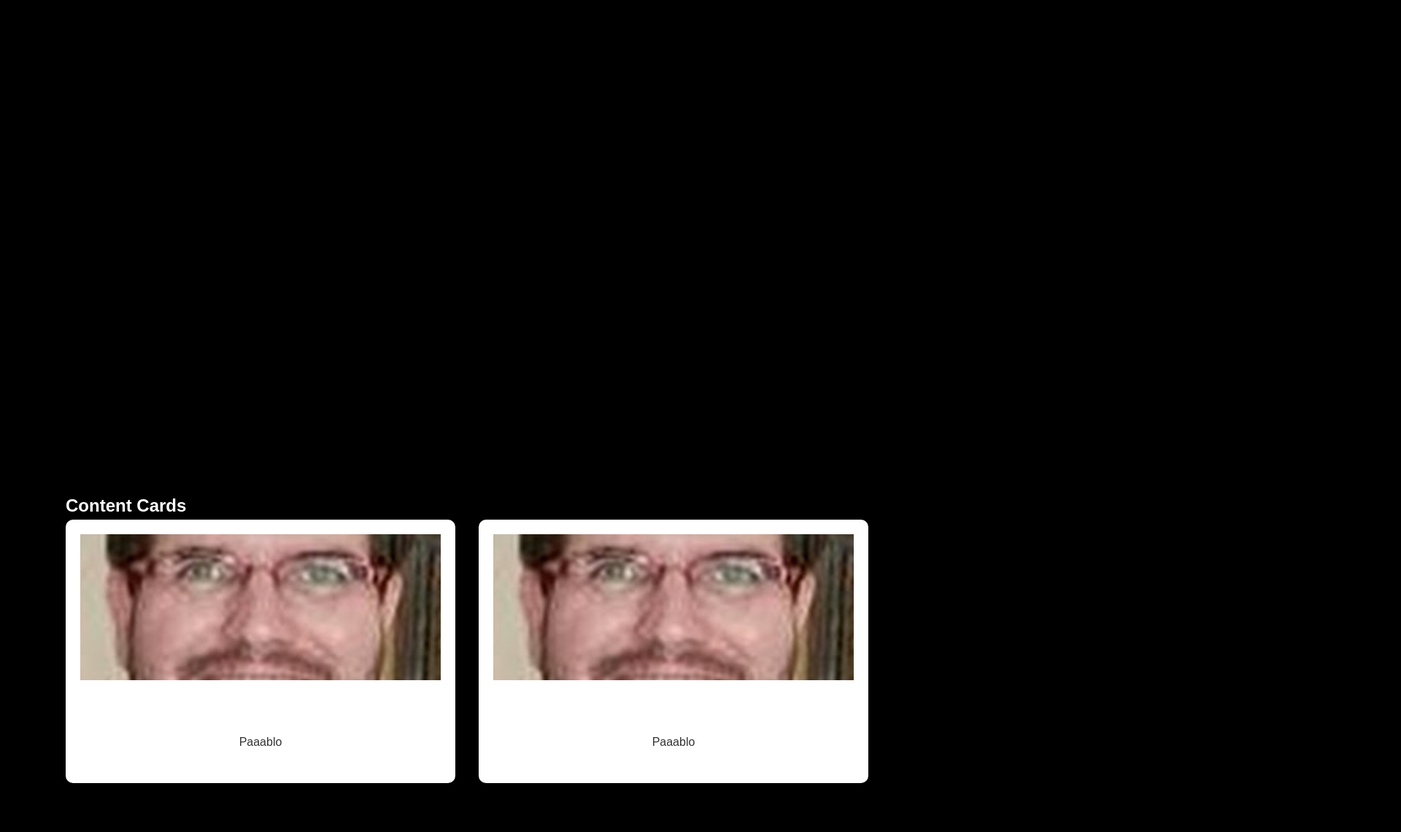
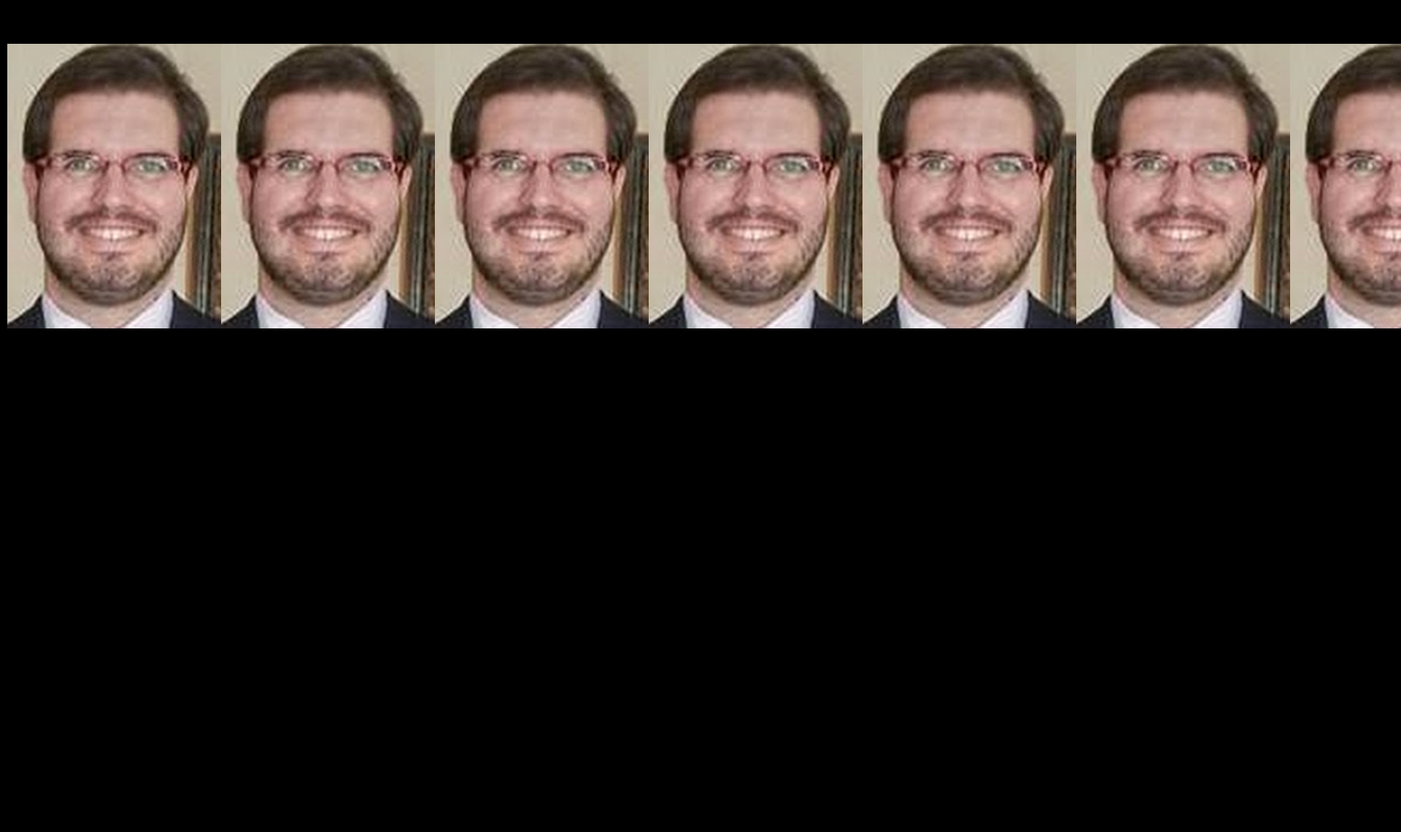
Before and after one commit to Juanelnieves/Portfolio, a plain HTML site: page index.html in a window 1280 px wide. Shown: the part 1358-2498 px from the top of the page at 73% size, 1920 px wide, since content can reach past the window. Drawn offline with nearby package versions, Linux system fonts and the light colour scheme.

Commit message:
barra lateral, form, galeria, smooth scroll, reestructuracion de la web

```diff
--- /dev/null
+++ b/barra-lateral.js
@@ -0,0 +1,25 @@
+const races = document.querySelector(".races");
+console.log(races.offsetWidth)
+
+function getScrollAmount() {
+	let racesWidth = races.scrollWidth;
+	return -(racesWidth - window.innerWidth);
+}
+
+const tween = gsap.to(races, {
+	x: getScrollAmount,
+	duration: 3,
+	ease: "none",
+});
+
+
+ScrollTrigger.create({
+	trigger:".racesWrapper",
+	start:"top 20%",
+	end: () => `+=${getScrollAmount() * -1}`,
+	pin:true,
+	animation:tween,
+	scrub:1,
+	invalidateOnRefresh:true,
+	markers:false //Activar a la hora de hacer modificaciones en la galeria de imagenes ya que nos dice los limites.
+})
--- a/index.html
+++ b/index.html
@@ -6,31 +6,24 @@
   <meta name="viewport" content="width=device-width, initial-scale=1.0">
   <title>Portfolio</title>
   <link rel="stylesheet" href="styles.css">
+  <script src="https://cdnjs.cloudflare.com/ajax/libs/gsap/3.5.1/gsap.min.js"></script>
+  <script src="https://cdnjs.cloudflare.com/ajax/libs/gsap/3.5.1/ScrollTrigger.min.js"></script>
+  <script src="https://cdn.jsdelivr.net/npm/locomotive-scroll@4.1.3/dist/locomotive-scroll.min.js"></script>
+
 </head>
 
 <body>
-  <div class="scroll-container-outer">
-    <div class="scroll-container-inner">
-
-      <script src="script.js"></script>
-      <div class="scroll-container-outer">
-        <div class="scroll-container-inner">
-        </div>
-      </div>
-
   <header id="home">
     <div class="animated-banner">
       <h2 class="left-title">I'm Web Designer</h2>
       <div class="placeholder-3d-image"></div>
       <h2 class="right-title">Juan Gonzalez</h2>
     </div>
+  </header>
 
-    </div>
-    </header>
   <section id="profile-section">
     <div id="profileImage"></div>
   </section>
-
 
   <section id="about" class="section profile-section">
     <div class="profile-image" id="profileImage">
@@ -41,27 +34,56 @@
     </div>
   </section>
 
-    <section id="content-cards">
-      <div class="container">
-        <h2>Content Cards</h2>
-        <div class="card-grid">
-          <div class="card">
-            <img src="pablo.jpg" alt="Card Image 1">
-            <div class="card-content">
-              <h3>Card Title 1</h3>
-              <p>Paaablo</p>
+
+  <div class="racesWrapper">
+    <div class="races">
+      <img src="pablo.jpg" alt="Card Image 2">
+      <img src="pablo.jpg" alt="Card Image 2">
+      <img src="pablo.jpg" alt="Card Image 2">
+      <img src="pablo.jpg" alt="Card Image 2">
+      <img src="pablo.jpg" alt="Card Image 2">
+      <img src="pablo.jpg" alt="Card Image 2">
+      <img src="pablo.jpg" alt="Card Image 2">
+      <img src="pablo.jpg" alt="Card Image 2">
+      <img src="pablo.jpg" alt="Card Image 2">
+      <img src="pablo.jpg" alt="Card Image 2">
+      <img src="pablo.jpg" alt="Card Image 2">
+      <img src="pablo.jpg" alt="Card Image 2">
+      <img src="pablo.jpg" alt="Card Image 2">
+      <img src="pablo.jpg" alt="Card Image 2">
+      <img src="pablo.jpg" alt="Card Image 2">
+      <img src="pablo.jpg" alt="Card Image 2">
+      <img src="pablo.jpg" alt="Card Image 2">
     </div>
   </div>
-          <div class="card">
-            <img src="pablo.jpg" alt="Card Image 2">
-            <div class="card-content">
-              <h3>Card Title 2</h3>
-              <p>Paaablo</p>
+
+
+  <form id="contact-form">
+    <div class="form-section">
+      <h2>Your Data</h2>
+      <div class="input-group">
+        <input type="text" id="name" name="name" required>
+        <label for="name">Name*</label>
+      </div>
+      <div class="input-group">
+        <input type="email" id="email" name="email" required>
+        <label for="email">Email*</label>
       </div>
     </div>
+    <div class="form-section">
+      <h2>You are interested in</h2>
+      <div class="input-group">
+        <button type="button">Work together</button>
+      </div>
+      <div class="input-group">
+        <button type="button">Hire a service</button>
       </div>
     </div>
-    </section>
+    <div class="form-section">
+      <button type="submit">Submit message</button>
+    </div>
+  </form>
+
 
   <footer class="footer">
     <div class="footer__progress-bar"></div>
@@ -78,13 +100,9 @@
       <div class="loading-bar"></div>
       <div id="loadingPercentage" class="loading-percentage">0%</div>
     </div>
-    </div>
 
 
-    <script src="script.js"></script>
-    <script src="https://cdn.jsdelivr.net/npm/gsap@3.10.4/dist/gsap.min.js"></script>
-  </div>
-
+    <script src="carga.js"></script>
+    <script src="barra-lateral.js"></script>
 </body>
-
 </html>
--- a/styles.css
+++ b/styles.css
@@ -16,6 +16,8 @@ body {
   color: #fff;
   font-family: 'Arial', sans-serif;
   line-height: 1.6;
+  overflow-x:hidden;
+	margin:0;
 }
 
 .container {
@@ -61,7 +63,7 @@ body {
   display: flex;
   align-items: center;
   justify-content: center;
-  min-height: 100vh;
+  min-height: 30vh;
   opacity: 0;
   transform: translateX(100%);
   transition: opacity 0.5s, transform 0.5s;
@@ -102,60 +104,77 @@ body {
   background-size: cover;
   border-radius: 100%;
   display: inline-block;
-  margin-bottom: 2rem;
+  margin-top: 1rem;
+  margin-bottom: 1rem;
 }
 
-/*Estilos cards */
+/*Estilos para contact form*/
 
-.card {
-  background: #fff;
-  padding: 20px;
-  text-align: center;
+#contact-form {
+  font-family: 'Arial', sans-serif;
+  color: #333;
+  max-width: 600px;
+  margin: 0 auto;
+  margin-top: 10vw;
+  margin-bottom: 10vw;
 }
 
-#content-cards {
-  padding: 4rem 0;
-  background: #000000;
+/* Styling form sections */
+.form-section {
+  margin-bottom: 20px;
 }
 
-.card-grid {
-  display: grid;
-  grid-template-columns: repeat(auto-fit, minmax(250px, 1fr));
-  gap: 2rem;
+/* Styling input fields */
+.input-group {
+  display: flex;
+  flex-direction: column;
 }
 
-.card {
-  background: #fff;
-  border-radius: 10px;
-  box-shadow: 0 4px 6px rgba(0, 0, 0, 0.1);
-  overflow: hidden;
-  transition: transform 0.3s ease-in-out;
+input[type="text"],
+input[type="email"],
+button[type="submit"] {
+  padding: 10px;
+  margin-bottom: 10px;
+  border: 1px solid #ddd;
+  border-radius: 4px;
 }
 
-.card:hover {
-  transform: translateY(-5px);
+input[type="text"]:focus,
+input[type="email"]:focus {
+  border-color: #007bff;
 }
 
-.card img {
-  width: 100%;
-  height: 200px;
-  object-fit: cover;
+/* Label styling */
+label {
+  margin-bottom: 5px;
+  font-weight: bold;
 }
 
-.card-content {
-  padding: 1.5rem;
+/* Button styling */
+button {
+  padding: 10px 20px;
+  border: none;
+  margin: 5px;
+  border-radius: 5px;
+  background-color: #007bff;
+  color: white;
+  cursor: pointer;
 }
 
-.card-content h3 {
-  margin-bottom: 0.5rem;
-  font-size: 1.25rem;
+button:hover {
+  background-color: #0056b3;
 }
 
-.card-content p {
-  font-size: 1rem;
-  color: #333;
-  line-height: 1.6;
+/* Submit button styling */
+button[type="submit"] {
+  background-color: #000000;
 }
+
+button[type="submit"]:hover {
+  background-color: #ffffff;
+  color: #000;
+}
+
 
 /*Estilos barra carga */
 .loading-overlay {
@@ -202,6 +221,16 @@ body {
   color: grey;
 }
 
+/*Fotos con barra lateral*/
+.races {
+	width:fit-content;
+	display:flex;
+	flex-wrap:nowrap;
+  margin: 10px;
+}
+
+
+
 /*Estilos footer */
 .footer {
   border: 1px solid var(--grey); /* Ajusta el color según tu paleta */
@@ -221,7 +250,6 @@ body {
   max-height: 80px;
   margin: 0 20px;
   padding: 10px 0 10px 30px;
-  transition: max-height .3s cubic-bezier(0.42, 0, 0.61, 1);
   position: fixed;
   bottom: 50px;
   overflow: hidden;
```
Also changed, not shown: carga.js (line endings or trailing spaces). Lines whose indentation alone changed are shown as unchanged.
